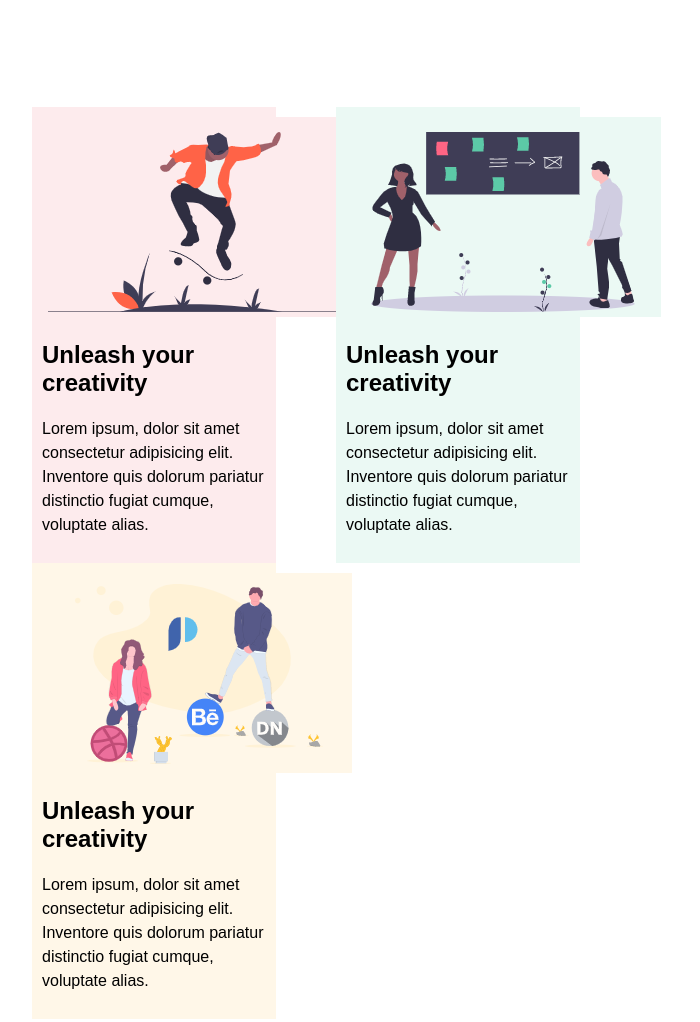
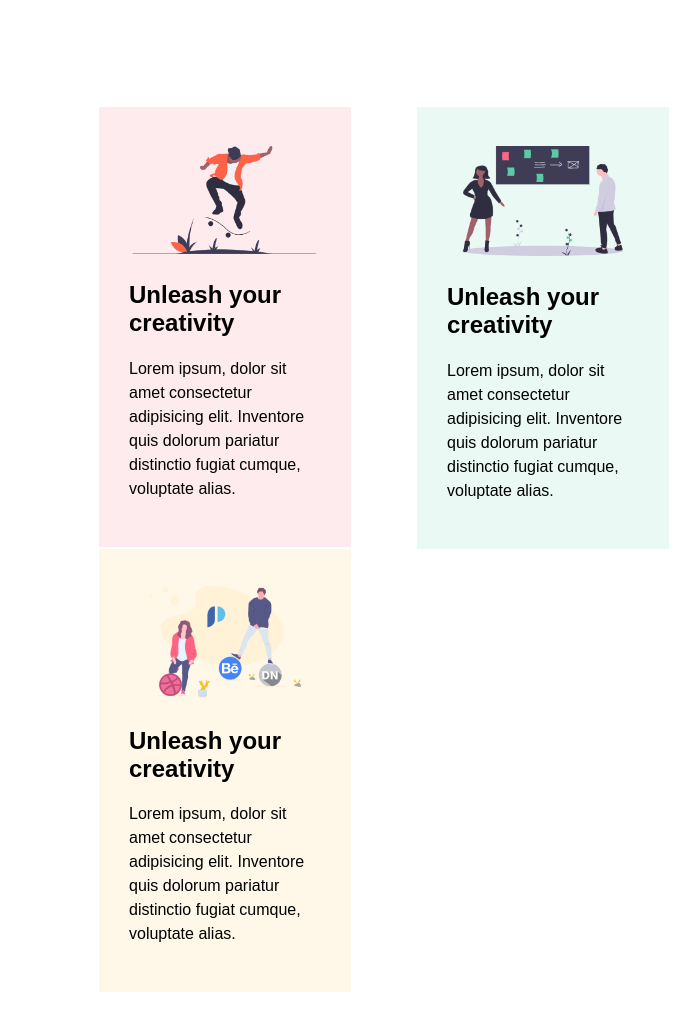
Before and after one commit to hasanurcodes/homework, a plain HTML site: page hw-2025-06-12/index.html in a window 1280 px wide. Shown: the part 1302-2324 px from the top of the page, without its empty margins (190-890 px from the left). Drawn offline with Linux system fonts and the light colour scheme.

Commit message:
reduced margin for footer paragraph

```diff
--- a/hw-2025-06-12/css/style.css
+++ b/hw-2025-06-12/css/style.css
@@ -167,16 +167,9 @@ header {
 }
 
 .container3 {
-    width: 70%;
+    width: 60%;
     margin: 0 auto;
     overflow: hidden;
-}
-
-.parts {
-    float: left;
-    width: 25%;
-    padding: 10px;
-    margin: 0 30px;
 }
 
 .green {
@@ -189,6 +182,17 @@ header {
     background-color: var(--pink);
 }
 
+.parts {
+    float: left;
+    width: 25%;
+    margin: 0 33px;
+    padding: 30px;
+}
+
+.parts img {
+    width: 100%;
+}
+
 .parts p {
     line-height: 24px;
 }
@@ -198,13 +202,14 @@ header {
     background-color: var(--sblue);
     height: 50px;
     text-align: center;
+    margin: 0;
 }
 
 .footer p {
     display: inline-block;
     color: white;
     font-size: 14px;
-    margin: 18px auto;
+    margin: 17px auto;
 }
 
 .c_name {
```
Also changed, not shown: hw-2025-06-12/index.html (+6 -3 lines), resources/images/quick.png (added).
